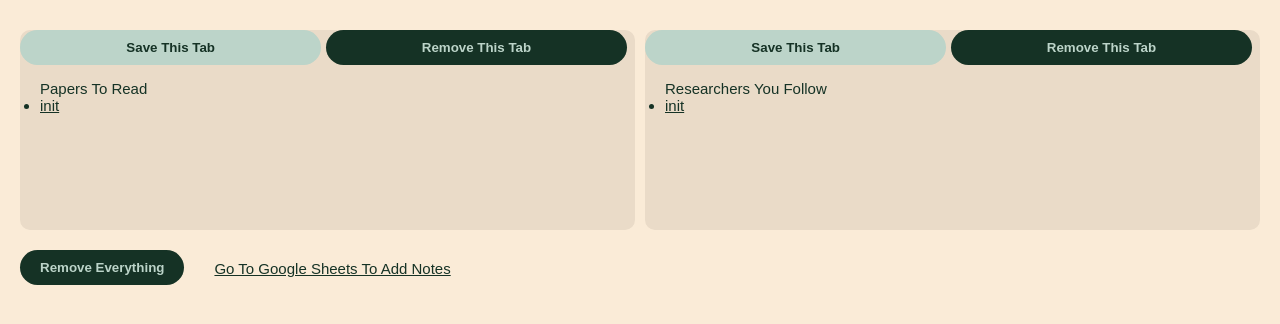
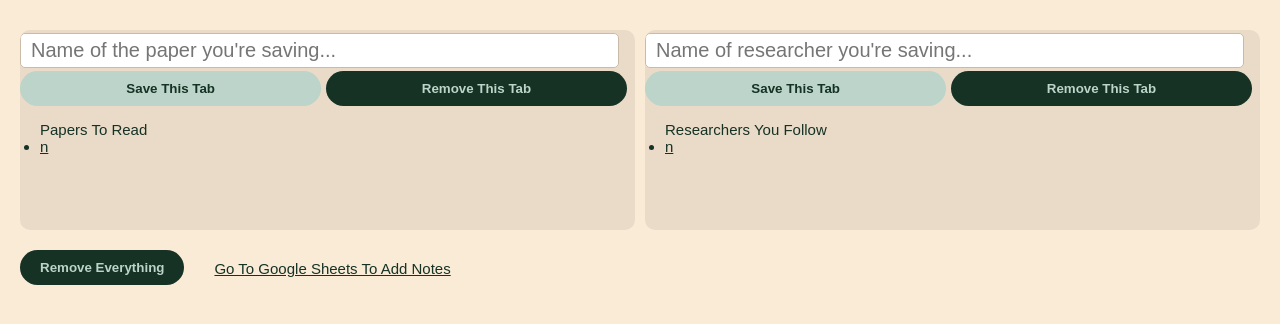
Before and after one commit to moliveme/Research_Tracker_Chrome_Extn, a browser extension: page index.html in a window 1280 px wide. Drawn offline with Linux system fonts and the light colour scheme.

Commit message:
can now set name of paper/researcher while saving this tab

```diff
--- a/index.css
+++ b/index.css
@@ -85,3 +85,14 @@ a {
 #bottom-flex {
     display: flex;
 }
+
+input {
+    margin-top: 3px;
+    margin-bottom: 3px;
+    width: 93.9%;
+    border-radius: 5px;
+    border: 1px solid rgb(200, 187, 169);
+    display: block;
+    font-size: 20px;
+    padding: 5px 10px;
+}
--- a/index.html
+++ b/index.html
@@ -14,6 +14,10 @@
         <div class="display-box">
 
             <div>
+                <input id="paperName-input" placeholder="Name of the paper you're saving..." type="text">
+            </div>
+
+            <div>
                 <button class="save" id="save-paper-btn">Save This Tab</button>
                 <button class="remove" id="remove-paper-btn">Remove This Tab</button>
             </div>
@@ -24,6 +28,10 @@
         </div>
 
         <div class="display-box">
+
+            <div>
+                <input id="resName-input" placeholder="Name of researcher you're saving..." type="text">
+            </div>
 
             <div>
                 <button class="save" id="save-researcher-btn">Save This Tab</button>
--- a/index.js
+++ b/index.js
@@ -31,14 +31,18 @@ savePaper.addEventListener("click", function() {
 
     chrome.tabs.query({active: true, currentWindow: true}, function(tabs) {
 
+        let paperName = document.getElementById("paperName-input")
+
         currentPaper = tabs[0].url
         console.log(currentPaper)
 
         console.log(allPapers)
-        allPapers.push(currentPaper)
+        allPapers.push([currentPaper, paperName.value])
         console.log(allPapers)
 
         updatePaperDisplay()
+
+        paperName.value = ""
 
     })
 
@@ -50,14 +54,19 @@ saveResearcher.addEventListener("click", function() {
 
     chrome.tabs.query({active: true, currentWindow: true}, function(tabs) {
 
+        let resName = document.getElementById("resName-input")
+        console.log(resName.value)
+
         currentResearcher = tabs[0].url
         console.log(currentResearcher)
 
         console.log(allResearchers)
-        allResearchers.push(currentResearcher)
+        allResearchers.push([currentResearcher, resName.value])
         console.log(allResearchers)
 
         updateResearcherDisplay()
+
+        paperName.value = ""
 
     })
 
@@ -72,7 +81,9 @@ removePaper.addEventListener("click", function() {
         currentPaper = tabs[0].url
 
         for (let i = 0; i < allPapers.length; i++) {
-            if (currentPaper === allPapers[i]) {
+            if (currentPaper === allPapers[i][0]) {
+
+                console.log(allPapers[i][0])
 
                 continue
 
@@ -99,7 +110,7 @@ removeResearcher.addEventListener("click", function() {
         currentResearcher = tabs[0].url
 
         for (let i = 0; i < allResearchers.length; i++) {
-            if (currentResearcher === allResearchers[i]) {
+            if (currentResearcher === allResearchers[i][0]) {
 
                 continue
 
@@ -123,10 +134,16 @@ function updatePaperDisplay() {
 
         pEl = allPapers[i]
 
+        if (pEl[1] === "") { // if no name entered, set name to url
+            allPapers[i][1] = pEl[0]
+        }
+
+        pEl = allPapers[i] // update pEl
+
         displayTxt += `
             <li>
-                <a target='_blank' href='${pEl}'>
-                    ${pEl}
+                <a target='_blank' href='${pEl[0]}'>
+                    ${pEl[1]}
                 </a>
             </li>`
 
@@ -144,11 +161,19 @@ function updatePaperDisplay() {
 function updateResearcherDisplay() {
 
     for (let i = 0; i < allResearchers.length; i++) {
+
         rEl = allResearchers[i]
+
+        if (rEl[1] === "") { // if no name entered, set name to url
+            allResearchers[i][1] = rEl[0]
+        }
+
+        rEl = allResearchers[i] // update rEl
+
         displayTxt += `
             <li>
-                <a target='_blank' href='${rEl}'>
-                    ${rEl}
+                <a target='_blank' href='${rEl[0]}'>
+                    ${rEl[1]}
                 </a>
             </li>`
     }
```
